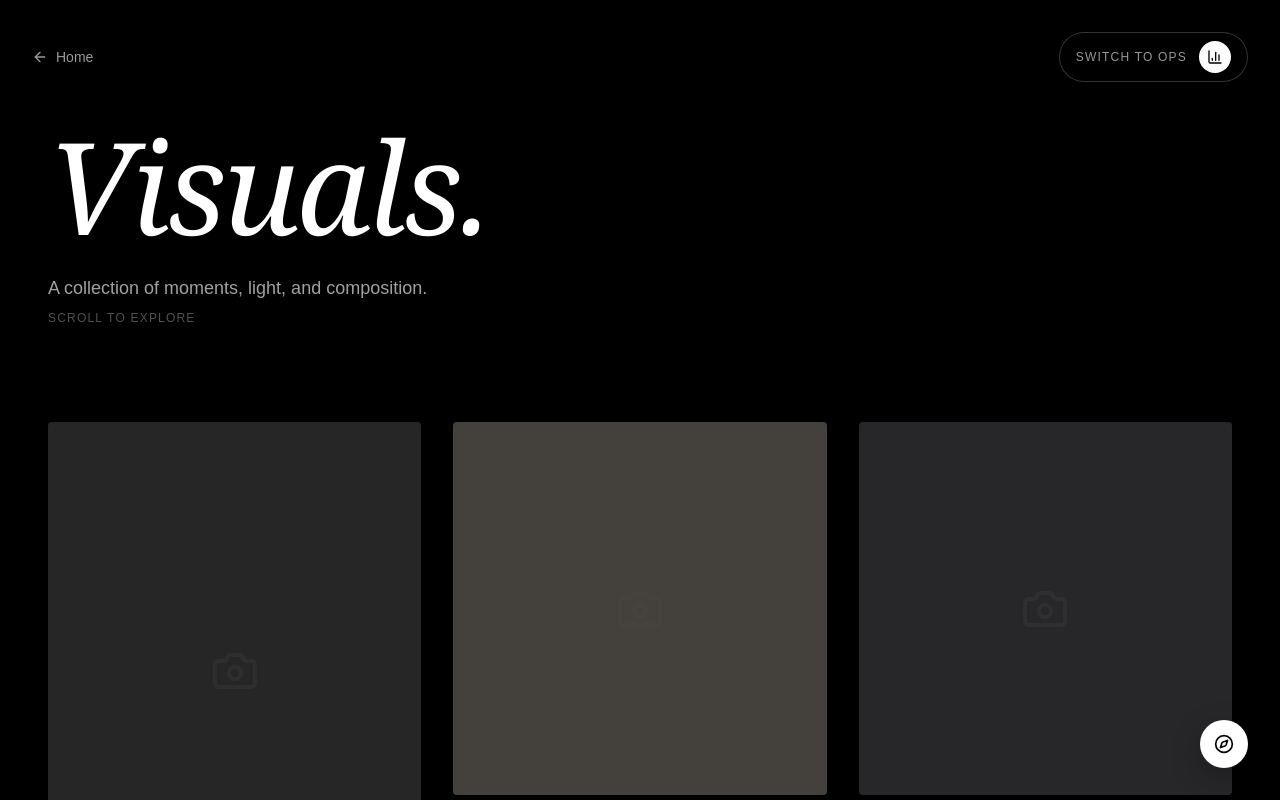
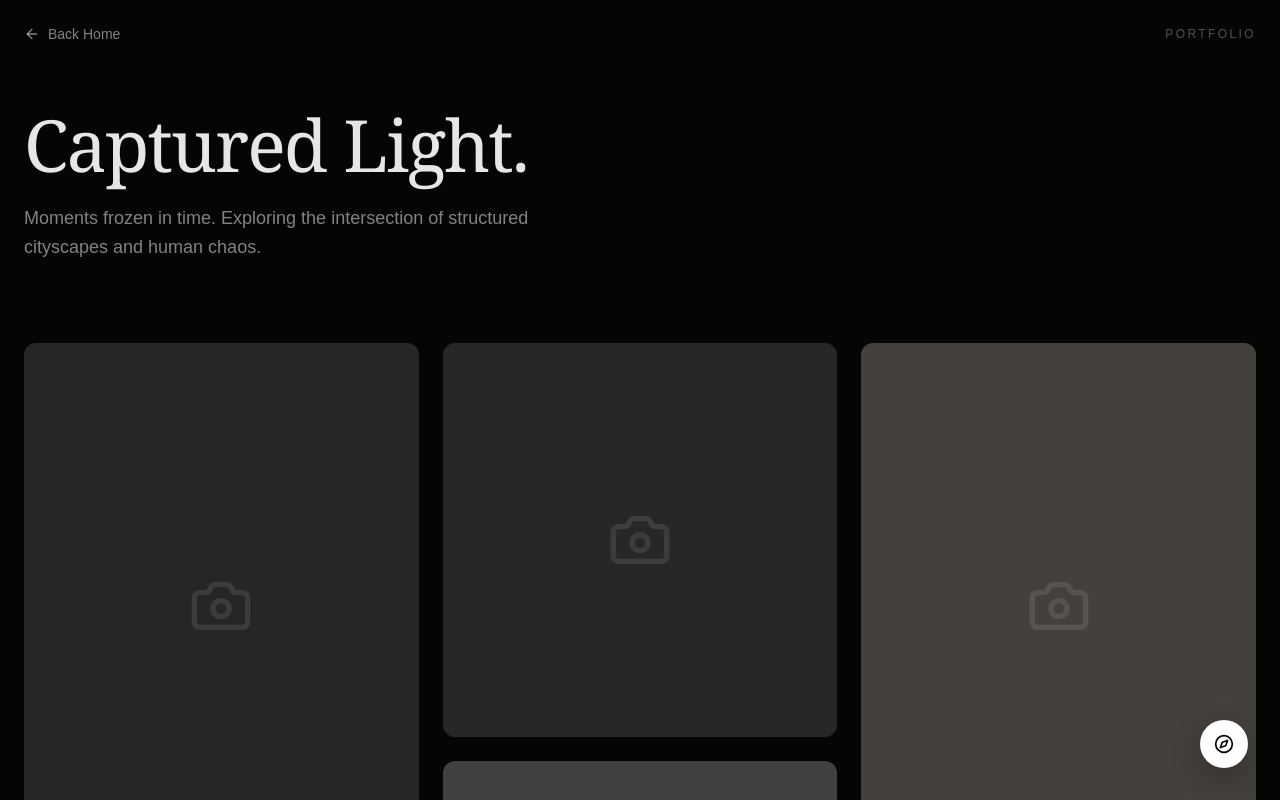
Before and after one commit to KRUKMAN/my-portfolio, a Next.js app: page /photography in a window 1280 px wide. Shown: the top 800 px of the page. Built offline with nearby package versions, Linux system fonts and the light colour scheme.

Commit message:
improved gallery

```diff
--- a/app/photography/page.tsx
+++ b/app/photography/page.tsx
@@ -1,90 +1,252 @@
 "use client";
 
-import { motion } from "framer-motion";
-import { ArrowLeft, BarChart3, Instagram, Camera } from "lucide-react";
+import { useState } from "react";
+import { motion, AnimatePresence } from "framer-motion";
+import { ArrowLeft, X, Camera, MapPin, Aperture, Timer, Mountain } from "lucide-react";
 import Link from "next/link";
 import { PageSelector } from "../components/PageSelector";
+import Image from "next/image";
 
+// --- DATA: Your Photos & Technical Data ---
 const photos = [
-  { id: 1, title: "Urban Geometry", size: "tall", color: "bg-neutral-800" },
-  { id: 2, title: "Silence", size: "short", color: "bg-stone-700" },
-  { id: 3, title: "Motion", size: "short", color: "bg-zinc-800" },
-  { id: 4, title: "Light Leak", size: "tall", color: "bg-neutral-700" },
-  { id: 5, title: "Portraits", size: "tall", color: "bg-stone-800" },
-  { id: 6, title: "Abstract", size: "short", color: "bg-zinc-700" },
+  {
+    id: 1,
+    title: "Urban Geometry",
+    location: "Tokyo, JP",
+    specs: { iso: "800", f: "1.8", s: "1/250" },
+    size: "tall",
+    color: "bg-neutral-800",
+    src: "/photo1.jpg"
+  },
+  {
+    id: 2,
+    title: "Midnight Silence",
+    location: "Berlin, DE",
+    specs: { iso: "1600", f: "2.8", s: "1/60" },
+    size: "short",
+    color: "bg-stone-800",
+    src: "/photo2.jpg"
+  },
+  {
+    id: 3,
+    title: "Kinetic Motion",
+    location: "New York, USA",
+    specs: { iso: "200", f: "11", s: "2s" },
+    size: "short",
+    color: "bg-zinc-800",
+    src: "/photo3.jpg"
+  },
+  {
+    id: 4,
+    title: "Light Leak",
+    location: "London, UK",
+    specs: { iso: "400", f: "1.4", s: "1/1000" },
+    size: "tall",
+    color: "bg-neutral-700",
+    src: "/photo4.jpg"
+  },
+  {
+    id: 5,
+    title: "Portrait Study",
+    location: "Paris, FR",
+    specs: { iso: "100", f: "1.2", s: "1/500" },
+    size: "tall",
+    color: "bg-stone-700",
+    src: "/photo5.jpg"
+  },
+  {
+    id: 6,
+    title: "Abstract Forms",
+    location: "Copenhagen, DK",
+    specs: { iso: "3200", f: "4.0", s: "1/125" },
+    size: "short",
+    color: "bg-zinc-700",
+    src: "/photo6.jpg"
+  },
 ];
 
 export default function PhotographyPage() {
+  const [selectedId, setSelectedId] = useState<number | null>(null);
+
   return (
-    <main className="min-h-screen bg-black text-white p-8 selection:bg-orange-500/30">
+    <main className="min-h-screen bg-[#050505] text-white p-6 selection:bg-orange-500/30 pb-32">
 
-      <nav className="flex justify-between items-center mb-10 max-w-7xl mx-auto sticky top-4 z-50 mix-blend-difference">
-        <Link href="/" className="group flex items-center gap-2 text-sm font-medium opacity-60 hover:opacity-100 transition-opacity">
+      {/* --- NAV --- */}
+      <nav className="flex justify-between items-center mb-16 max-w-7xl mx-auto">
+        <Link
+          href="/"
+          className="group flex items-center gap-2 text-sm font-medium text-white/50 hover:text-white transition-colors"
+        >
           <ArrowLeft className="w-4 h-4 group-hover:-translate-x-1 transition-transform" />
-          <span>Home</span>
+          <span>Back Home</span>
         </Link>
-
-        <Link href="/consulting">
-          <div className="group flex items-center gap-3 border border-white/20 bg-black/50 backdrop-blur-md px-4 py-2 rounded-full cursor-pointer hover:border-white/50 transition-colors">
-            <span className="text-xs uppercase tracking-widest opacity-60 group-hover:opacity-100">Switch to Ops</span>
-            <div className="w-8 h-8 rounded-full bg-white flex items-center justify-center group-hover:scale-110 transition-transform">
-                <BarChart3 className="w-4 h-4 text-black" />
+        <div className="text-xs uppercase tracking-[0.2em] text-white/30">
+          Portfolio
         </div>
-          </div>
-        </Link>
       </nav>
 
       <PageSelector />
 
-      <header className="max-w-7xl mx-auto mb-24 px-4">
+      {/* --- HEADER --- */}
+      <header className="max-w-7xl mx-auto mb-20">
         <motion.h1
           initial={{ opacity: 0, y: 20 }}
           animate={{ opacity: 1, y: 0 }}
           transition={{ duration: 0.8 }}
-          className="text-6xl md:text-9xl font-serif italic tracking-tight opacity-90"
+          className="text-5xl md:text-7xl font-serif tracking-tight text-white/90"
         >
-          Visuals.
+          Captured Light.
         </motion.h1>
         <motion.p
            initial={{ opacity: 0 }}
            animate={{ opacity: 1 }}
-           transition={{ delay: 0.4 }}
-           className="mt-6 text-neutral-400 max-w-xl text-lg font-light"
+           transition={{ delay: 0.2 }}
+           className="mt-6 text-white/50 max-w-xl text-lg font-light leading-relaxed"
         >
-          A collection of moments, light, and composition.
-          <span className="block mt-2 text-xs uppercase tracking-widest opacity-50">Scroll to explore</span>
+          Moments frozen in time. Exploring the intersection of structured cityscapes and human chaos.
         </motion.p>
       </header>
 
-      <section className="max-w-7xl mx-auto pb-20 px-4">
-        <div className="grid grid-cols-1 md:grid-cols-2 lg:grid-cols-3 gap-8">
-          {photos.map((photo, index) => (
+      {/* --- MASONRY GRID (CSS COLUMNS) --- */}
+      <section className="max-w-7xl mx-auto">
+        {/* Changed from 'grid' to 'columns' to fix the uneven gaps */}
+        <div className="columns-1 md:columns-2 lg:columns-3 gap-6 space-y-6">
+          {photos.map((photo) => (
+            <div key={photo.id} className="break-inside-avoid mb-6">
               <motion.div
-              key={photo.id}
-              initial={{ opacity: 0, y: 50 }}
-              whileInView={{ opacity: 1, y: 0 }}
-              viewport={{ once: true, margin: "-100px" }}
-              transition={{ delay: index * 0.1 }}
-              whileHover={{ y: -10 }}
-              className={`relative group overflow-hidden rounded-sm ${photo.size === 'tall' ? 'aspect-[3/4]' : 'aspect-square'} ${photo.color}`}
+                layoutId={`card-${photo.id}`}
+                onClick={() => setSelectedId(photo.id)}
+                whileHover={{ scale: 1.02 }}
+                whileTap={{ scale: 0.98 }}
+                className={`
+                  relative cursor-pointer group rounded-xl overflow-hidden
+                  ${photo.size === 'tall' ? 'aspect-[3/4]' : 'aspect-square'}
+                  ${photo.color} w-full
+                `}
               >
-              <div className="absolute inset-0 bg-gradient-to-t from-black/80 via-transparent to-transparent opacity-0 group-hover:opacity-100 transition-opacity duration-500 z-10" />
-              <div className="absolute bottom-6 left-6 z-20 translate-y-4 group-hover:translate-y-0 opacity-0 group-hover:opacity-100 transition-all duration-500">
-                <p className="text-sm font-medium tracking-wide">{photo.title}</p>
+                {/* Real Image Tag - Uncomment when you have files */}
+                {/* <Image
+                  src={photo.src}
+                  alt={photo.title}
+                  fill
+                  className="object-cover opacity-80 group-hover:opacity-100 transition-opacity"
+                />
+                */}
+
+                {/* Placeholder Icon */}
+                <div className="absolute inset-0 flex items-center justify-center opacity-10 group-hover:opacity-20 transition-opacity">
+                  <Camera size={64} />
                 </div>
-              <div className="w-full h-full flex items-center justify-center text-neutral-600 group-hover:scale-105 transition-transform duration-700">
-                 <Camera size={48} className="opacity-20" />
+
+                {/* Hover Info */}
+                <div className="absolute inset-0 bg-gradient-to-t from-black/80 via-transparent to-transparent opacity-0 group-hover:opacity-100 transition-opacity duration-300 p-6 flex flex-col justify-end">
+                  <span className="text-sm font-medium text-white">{photo.title}</span>
+                  <span className="text-xs text-white/60">{photo.location}</span>
                 </div>
               </motion.div>
+            </div>
           ))}
         </div>
       </section>
 
-      <footer className="flex justify-center py-20 opacity-30 hover:opacity-100 transition-opacity">
-        <a href="#" className="flex items-center gap-2 text-sm uppercase tracking-widest">
-            <Instagram size={16} /> Instagram
-        </a>
-      </footer>
+      {/* --- EXPANDED VIEW (MODAL) --- */}
+      <AnimatePresence>
+        {selectedId && (
+          <div className="fixed inset-0 z-50 flex items-center justify-center p-4 sm:p-8">
+
+            {/* Backdrop with Blur */}
+            <motion.div
+              initial={{ opacity: 0 }}
+              animate={{ opacity: 1 }}
+              exit={{ opacity: 0 }}
+              onClick={() => setSelectedId(null)}
+              className="absolute inset-0 bg-black/90 backdrop-blur-md cursor-pointer"
+            />
+
+            {/* The Expanded Card */}
+            {photos.map((photo) => {
+              if (photo.id !== selectedId) return null;
+              return (
+                <motion.div
+                  layoutId={`card-${photo.id}`}
+                  key={photo.id}
+                  className="relative w-full max-w-5xl bg-[#111] rounded-2xl overflow-hidden shadow-2xl border border-white/10 flex flex-col md:flex-row max-h-[90vh]"
+                >
+
+                  {/* Close Button */}
+                  <button
+                    onClick={(e) => { e.stopPropagation(); setSelectedId(null); }}
+                    className="absolute top-4 right-4 z-20 p-2 rounded-full bg-black/50 text-white/70 hover:text-white hover:bg-black/80 transition-colors"
+                  >
+                    <X size={20} />
+                  </button>
+
+                  {/* Left: Image Area */}
+                  <div className={`relative w-full md:w-2/3 ${photo.color} min-h-[300px] md:min-h-[500px]`}>
+                     {/* Real Image Tag - Uncomment when ready */}
+                     {/* <Image src={photo.src} alt={photo.title} fill className="object-cover" /> */}
+                     <div className="absolute inset-0 flex items-center justify-center text-white/10">
+                        <Camera size={96} />
+                     </div>
+                  </div>
+
+                  {/* Right: Technical Details */}
+                  <div className="w-full md:w-1/3 p-8 flex flex-col justify-between bg-[#111]">
+                    <div>
+                        <motion.h2
+                            initial={{ opacity: 0, y: 10 }} animate={{ opacity: 1, y: 0 }} transition={{ delay: 0.1 }}
+                            className="text-3xl font-serif mb-2"
+                        >
+                            {photo.title}
+                        </motion.h2>
+                        <motion.div
+                            initial={{ opacity: 0 }} animate={{ opacity: 1 }} transition={{ delay: 0.2 }}
+                            className="flex items-center gap-2 text-white/40 text-sm mb-8"
+                        >
+                            <MapPin size={14} /> {photo.location}
+                        </motion.div>
+
+                        <motion.p
+                            initial={{ opacity: 0 }} animate={{ opacity: 1 }} transition={{ delay: 0.3 }}
+                            className="text-white/70 leading-relaxed font-light"
+                        >
+                            Capturing the essence of the environment through high-contrast composition. A study in light and shadow.
+                        </motion.p>
+                    </div>
+
+                    {/* Tech Specs Grid */}
+                    <motion.div
+                        initial={{ opacity: 0 }} animate={{ opacity: 1 }} transition={{ delay: 0.4 }}
+                        className="grid grid-cols-3 gap-4 mt-8 pt-8 border-t border-white/10"
+                    >
+                        <div className="space-y-1">
+                            <span className="flex items-center gap-1 text-[10px] uppercase tracking-widest text-white/30">
+                              <Mountain size={10} /> ISO
+                            </span>
+                            <span className="text-lg font-mono text-blue-200">{photo.specs.iso}</span>
+                        </div>
+                        <div className="space-y-1">
+                            <span className="flex items-center gap-1 text-[10px] uppercase tracking-widest text-white/30">
+                              <Aperture size={10} /> Aperture
+                            </span>
+                            <span className="text-lg font-mono text-blue-200">f/{photo.specs.f}</span>
+                        </div>
+                        <div className="space-y-1">
+                            <span className="flex items-center gap-1 text-[10px] uppercase tracking-widest text-white/30">
+                              <Timer size={10} /> Shutter
+                            </span>
+                            <span className="text-lg font-mono text-blue-200">{photo.specs.s}</span>
+                        </div>
+                    </motion.div>
+                  </div>
+
+                </motion.div>
+              );
+            })}
+          </div>
+        )}
+      </AnimatePresence>
+
     </main>
   );
 }
```
Lines whose indentation alone changed are shown as unchanged.
